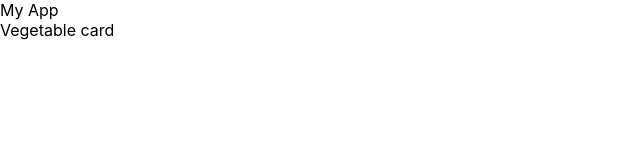
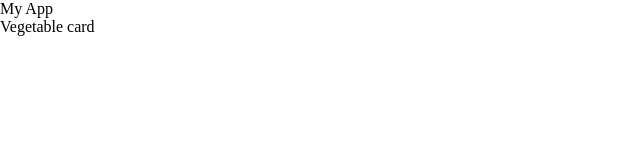
Before and after one commit to IanMcM89/phase-2-project, a React (Create React App) app: page / in a window 1280 px wide. Shown: the top 160 px of the page, without its empty margins (0-640 px from the left). Built offline with nearby package versions, Linux system fonts and the light colour scheme.

Commit message:
adjusted height and width to 100% for body and .App in index.css.

```diff
--- a/src/index.css
+++ b/src/index.css
@@ -1,13 +1,11 @@
 body {
+  width: 100vw;
+  height: 100vw;
   margin: 0;
-  font-family: -apple-system, BlinkMacSystemFont, 'Segoe UI', 'Roboto', 'Oxygen',
-    'Ubuntu', 'Cantarell', 'Fira Sans', 'Droid Sans', 'Helvetica Neue',
-    sans-serif;
-  -webkit-font-smoothing: antialiased;
-  -moz-osx-font-smoothing: grayscale;
 }
 
-code {
-  font-family: source-code-pro, Menlo, Monaco, Consolas, 'Courier New',
-    monospace;
+.App {
+  width: 100vw;
+  height: 100vw;
+  margin: 0;
 }
```
